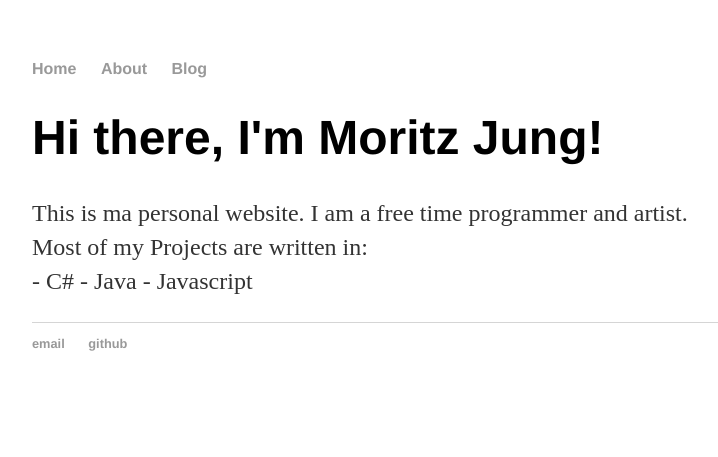
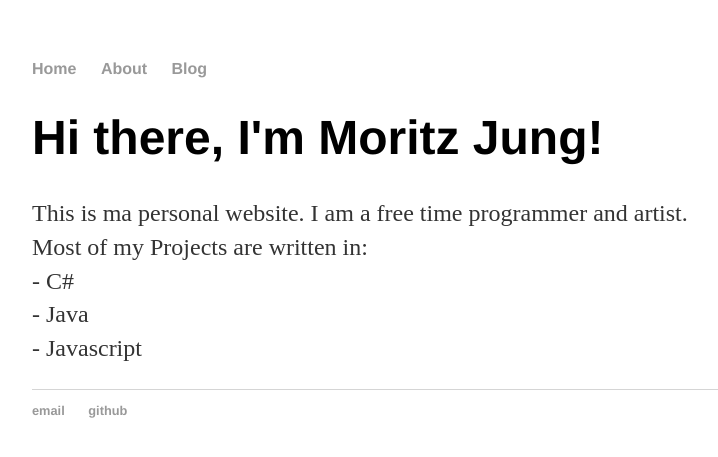
Before and after one commit to mProjectsCode/mProjectsCode.github.io, a Jekyll site: the page built from index.html, in a window 1280 px wide. Shown: the top 457 px of the page, without its empty margins (160-878 px from the left). Built offline with Jekyll 4.4.1, drawn with Linux system fonts in a browser that asks for light colours.

Commit message:
18.10.2020_1

```diff
--- a/blog/index.html
+++ b/blog/index.html
@@ -6,7 +6,7 @@ title: Moritz Blog
 <ul class="posts">
 
     {% for post in site.posts %}
-    <li><span>{{ post.date | date_to_string }}</span> » <a href="{{ post.url }}"
+    <li><span>{{ post.date | date_to_string }}</span> | <a href="{{ post.url }}"
             title="{{ post.title }}">{{ post.title }}</a></li>
     {% endfor %}
 </ul>
--- a/index.html
+++ b/index.html
@@ -6,9 +6,9 @@ title: Moritz Jung
 	<h1>Hi there, I'm Moritz Jung!</h1>
 	<p>This is ma personal website. I am a free time programmer and artist.<br>
 		Most of my Projects are written in: <br>
-		 - C#
-		 - Java
-		 - Javascript<br>
+		 - C# <br>
+		 - Java <br>
+		 - Javascript <br>
 	</p>
 
 </div><!-- /.blurb -->
```
Also changed, not shown: Gemfile (added, +9 -0 lines), Gemfile.lock (added).
